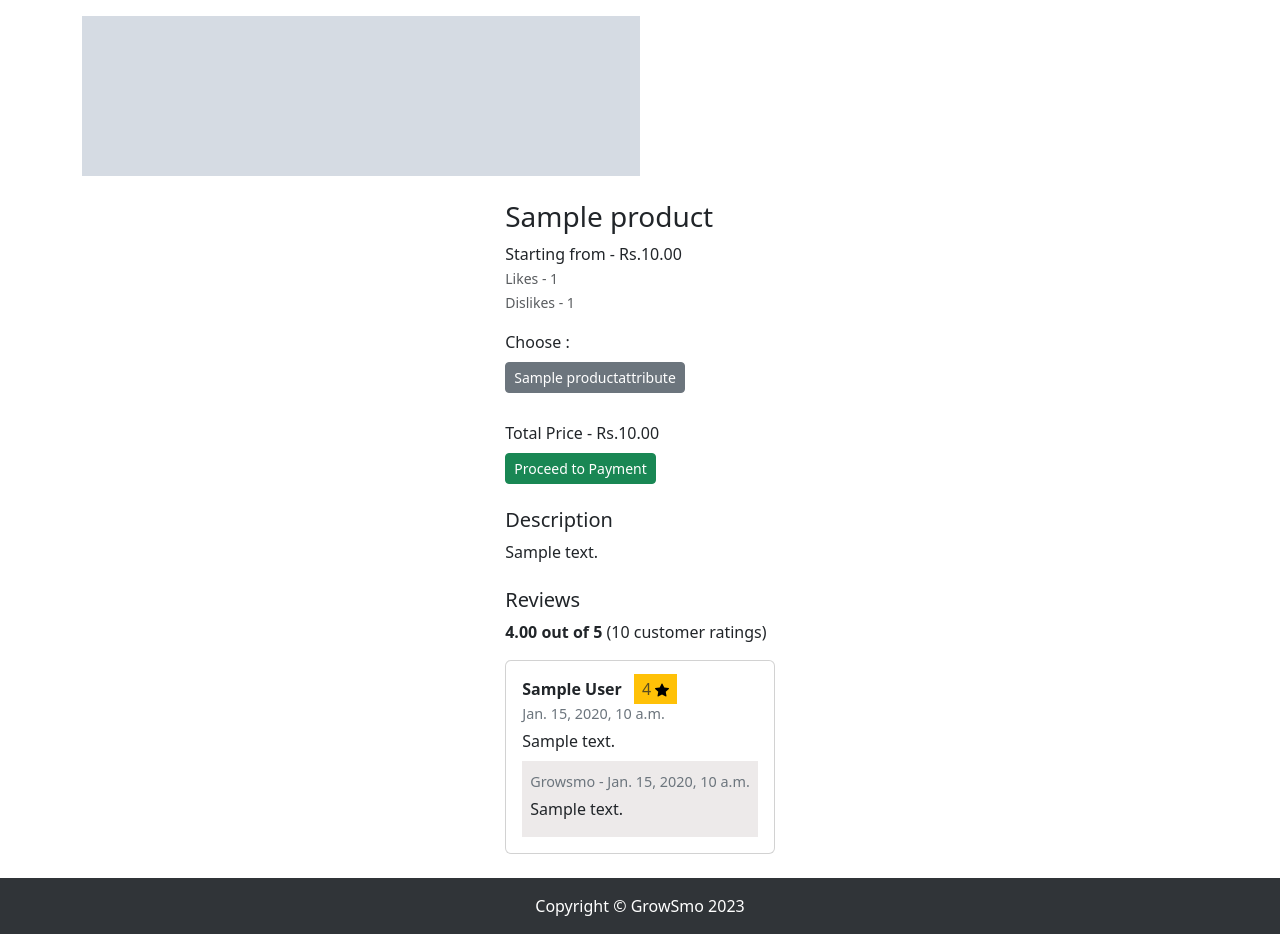
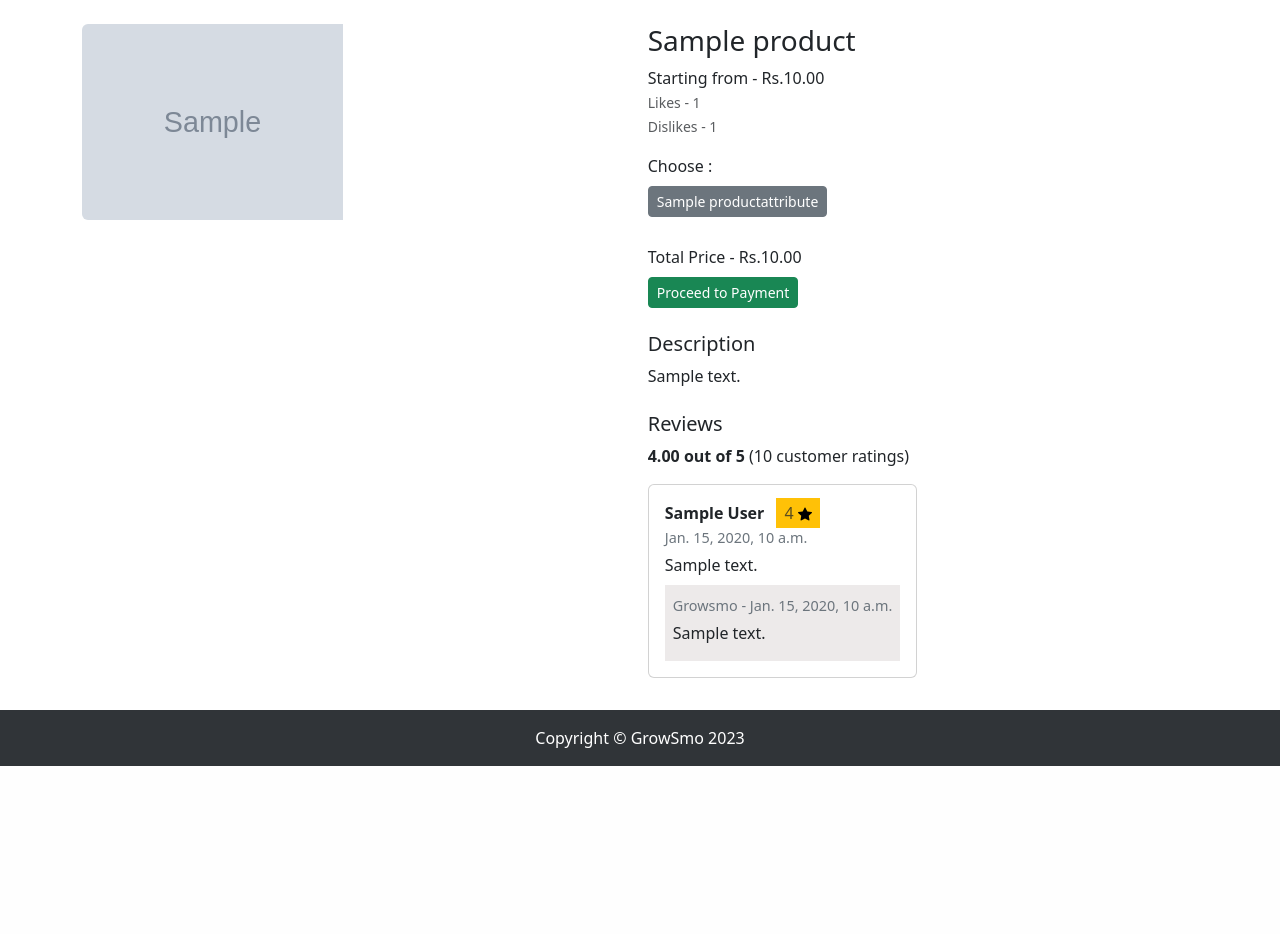
Before and after one commit to ajaygupta74/ecommerce, a Django app: a page that uses templates/product_detail.html in a window 1280 px wide. Shown: the part 136-1070 px from the top of the page. After the commit the page ends 902 px from the top, so only its background shows below. Run offline with Django 3.2, Linux system fonts and the light colour scheme; tables that the repository leaves empty hold one stand-in row (values such as "Sample post"); grey boxes marked "Sample" are stand-in pictures; some libraries are stand-ins or nearby versions.

Commit message:
Updated code

```diff
--- a/templates/order_list.html
+++ b/templates/order_list.html
@@ -22,7 +22,7 @@
                                         <h5 class="product_title">
                                             <a href="{% url 'product_detail' order.product.category.slug order.product.slug %}" class="product_item_link text-decoration-none text-dark">
                                             {{order.product.title}}</a></h5>
-                                        <p class="product_desc mb-2">{{order.product.web_description|safe|truncatewords:15}}</p>
+                                        {% comment %} <p class="product_desc mb-2">{{order.product.web_description|safe|truncatewords:15}}</p> {% endcomment %}
                                         <p class="product_price mb-0">Price - Rs.{{order.order_price}}</p>
                                         <p class="card-text"><small class="text-muted">{{order.updated_at}}</small></p>
                                         <button type="button" class="btn btn-secondary btn-sm"
@@ -64,7 +64,7 @@
                                         <h5 class="product_title">
                                             <a href="{% url 'product_detail' order.product.category.slug order.product.slug %}" class="product_item_link text-decoration-none text-dark">
                                             {{order.product.title}}</a></h5>
-                                        <p class="product_desc mb-2">{{order.product.web_description|safe|truncatewords:15}}</p>
+                                        {% comment %} <p class="product_desc mb-2">{{order.product.web_description|safe|truncatewords:15}}</p> {% endcomment %}
                                         <p class="product_price mb-0">Price - Rs.{{order.order_price}}</p>
                                         <p class="card-text"><small class="text-muted">{{order.updated_at}}</small></p>
                                         <button type="button" class="btn btn-secondary btn-sm"
--- a/templates/product_detail.html
+++ b/templates/product_detail.html
@@ -10,9 +10,14 @@
   </ol>
 </nav>
 
-<div class="container mb-3">
-  <div class="pt-4 mb-4" id="product_detail_banner" style="background-image: url({{product.banner.url}});">
+<div class="container my-4">
+  <div class="row">
+    <div class="col-sm-12 col-lg-3 col-md-3 mb-4">
+      <div class="product_image">
+        <img src="{{product.icon.url}}" class="img-fluid rounded-start" alt="{{product.title}}">
       </div>
+    </div>
+    <div class="col-sm-12 col-md-9 col-lg-9">
       <div class="product_card">
         <div class="product_detail_content border-0">
             <h3 class="product_title">{{product.title}}</h3>
@@ -63,6 +68,9 @@
         </div>
       </div>
     </div>
+  </div>
+</div>
+</div>
 
 
 <script>
```
Lines whose indentation alone changed are shown as unchanged.
